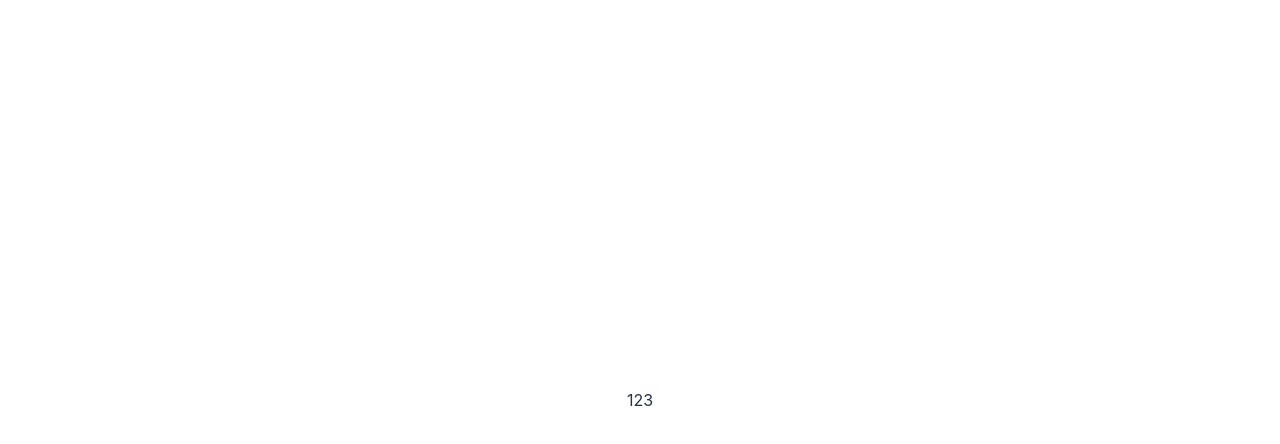
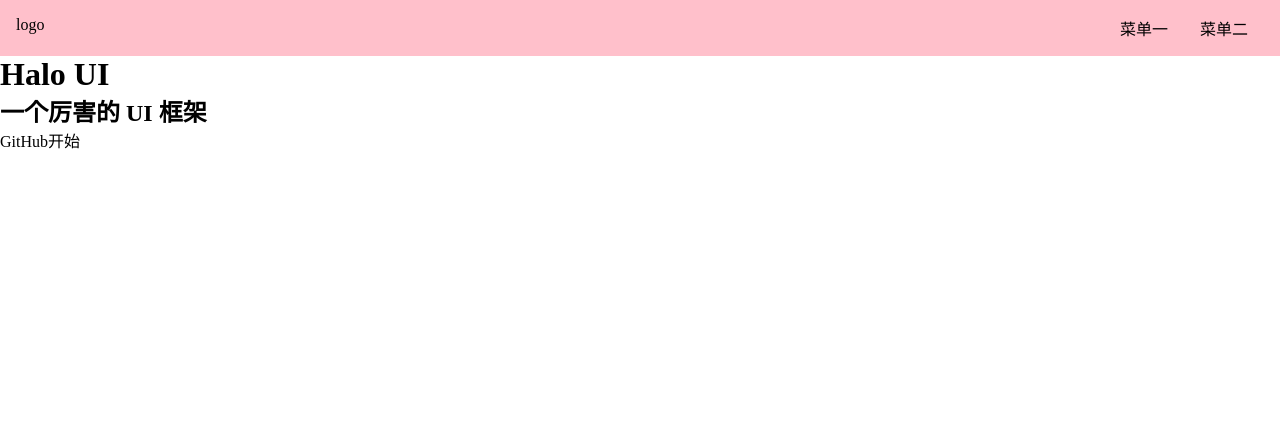
Before and after one commit to xjy1907/halo-ui, a Vue app in the folder halo-ui-1/: page /#/ in a window 1280 px wide. Before the commit this address had no page. Shown: the top 444 px of the page. Built offline with nearby package versions, Linux system fonts and the light colour scheme.

Commit message:
封装TopNav

```diff
--- a/halo-ui-1/package.json
+++ b/halo-ui-1/package.json
@@ -14,6 +14,9 @@
   },
   "devDependencies": {
     "@vitejs/plugin-vue": "^4.1.0",
+    "eslint": "^8.40.0",
+    "prettier": "^2.8.8",
+    "sass": "1.26.10",
     "vite": "^4.3.2"
   }
 }
--- a/halo-ui-1/src/App.vue
+++ b/halo-ui-1/src/App.vue
@@ -1,11 +1,11 @@
 <script setup>
-import Xu from './components/Xu.vue'
+
 </script>
 
 <template>
   <div id="app">
-    123
-    <router-link to="/xu"></router-link>
+
+    <router-link to="/doc"></router-link>
     <router-view></router-view>
   </div>
 
--- /dev/null
+++ b/halo-ui-1/src/components/TopNav.vue
@@ -0,0 +1,37 @@
+<template>
+  <div class="top-nav">
+          <div class="logo">logo</div>
+          <ul class="menu">
+        <li>菜单一</li>
+        <li>菜单二</li>
+            </ul>
+      </div>
+</template>
+
+<script>
+export default {
+
+}
+</script>
+
+<style lang="scss" scoped>
+.top-nav{
+    background-color: pink;
+    display: flex;
+    padding: 16px;
+    > .logo {
+        max-width: 6em;
+        margin-right: auto;
+    }
+    > .menu {
+        display: flex;
+        white-space: nowrap;
+        flex: nowrap;
+        > li {
+            margin: 0 1em;
+        }
+    }
+}
+
+
+</style>
--- a/halo-ui-1/src/components/Xu.vue
+++ /dev/null
@@ -1,13 +0,0 @@
-<template>
-  <div>Xu</div>
-</template>
-
-<script>
-export default {
-
-}
-</script>
-
-<style scoped>
-
-</style>
--- /dev/null
+++ b/halo-ui-1/src/index.scss
@@ -0,0 +1,17 @@
+*{
+    margin: 0;
+    padding: 0;
+    box-sizing: border-box;
+}
+
+ul,ol {
+    list-style: none;
+}
+
+a {
+    text-decoration: none;
+    color: inherit;
+    &:hover {
+        border-bottom: 1px solid ;
+      }
+}
--- a/halo-ui-1/src/main.ts
+++ b/halo-ui-1/src/main.ts
@@ -1,13 +1,14 @@
 import { createApp } from 'vue'
 import {createRouter,createWebHashHistory} from 'vue-router'
 
-import './style.css'
+import './index.scss'
 import App from './App.vue'
 
 const router = createRouter({
     history: createWebHashHistory(),
     routes: [
-        {path: '/xu',component:()=>import('./components/Xu.vue')}
+        {path: '/',component:()=>import('./views/Home.vue')},
+        {path: '/doc',component:()=>import('./views/Doc.vue')}
     ]
 })
 
--- a/halo-ui-1/src/style.css
+++ /dev/null
@@ -1,89 +0,0 @@
-:root {
-  font-family: Inter, system-ui, Avenir, Helvetica, Arial, sans-serif;
-  line-height: 1.5;
-  font-weight: 400;
-
-  color-scheme: light dark;
-  color: rgba(255, 255, 255, 0.87);
-  background-color: #242424;
-
-  font-synthesis: none;
-  text-rendering: optimizeLegibility;
-  -webkit-font-smoothing: antialiased;
-  -moz-osx-font-smoothing: grayscale;
-  -webkit-text-size-adjust: 100%;
-}
-
-a {
-  font-weight: 500;
-  color: #646cff;
-  text-decoration: inherit;
-}
-a:hover {
-  color: #535bf2;
-}
-
-a {
-  font-weight: 500;
-  color: #646cff;
-  text-decoration: inherit;
-}
-a:hover {
-  color: #535bf2;
-}
-
-body {
-  margin: 0;
-  display: flex;
-  place-items: center;
-  min-width: 320px;
-  min-height: 100vh;
-}
-
-h1 {
-  font-size: 3.2em;
-  line-height: 1.1;
-}
-
-button {
-  border-radius: 8px;
-  border: 1px solid transparent;
-  padding: 0.6em 1.2em;
-  font-size: 1em;
-  font-weight: 500;
-  font-family: inherit;
-  background-color: #1a1a1a;
-  cursor: pointer;
-  transition: border-color 0.25s;
-}
-button:hover {
-  border-color: #646cff;
-}
-button:focus,
-button:focus-visible {
-  outline: 4px auto -webkit-focus-ring-color;
-}
-
-.card {
-  padding: 2em;
-}
-
-#app {
-  max-width: 1280px;
-  margin: 0 auto;
-  padding: 2rem;
-  text-align: center;
-}
-
-@media (prefers-color-scheme: light) {
-  :root {
-    color: #213547;
-    background-color: #ffffff;
-  }
-  a:hover {
-    color: #747bff;
-  }
-  button {
-    background-color: #f9f9f9;
-  }
-}
--- /dev/null
+++ b/halo-ui-1/src/views/Doc.vue
@@ -0,0 +1,24 @@
+<template>
+
+    <div class="doc">
+        <TopNav/>
+    <div class="content">
+        <aside>侧边栏</aside>
+        <main>主内容区</main>
+
+    </div>
+    </div>
+</template>
+
+<script lang="ts">
+import TopNav from '../components/Topnav.vue'
+export default {
+    components: {
+        TopNav
+    }
+}
+</script>
+
+<style scoped>
+
+</style>
--- /dev/null
+++ b/halo-ui-1/src/views/Home.vue
@@ -0,0 +1,26 @@
+<template>
+    <div class="home">
+        <TopNav/>
+      <div class="banner">
+          <h1>Halo UI</h1>
+          <h2>一个厉害的 UI 框架</h2>
+          <p class="actions">
+              <a href="">GitHub</a>
+              <a href="">开始</a>
+          </p>
+      </div>
+    </div>
+  </template>
+<script lang="ts">
+import TopNav from '../components/TopNav.vue'
+export default {
+    components:{
+        TopNav
+    }
+}
+</script>
+
+<style lang="scss" scoped>
+
+
+</style>
```
Also changed, not shown: halo-ui-1/src/components/HelloWorld.vue (deleted, +0 -40 lines), 1 other file (tests, documents, lock files or other folders).
